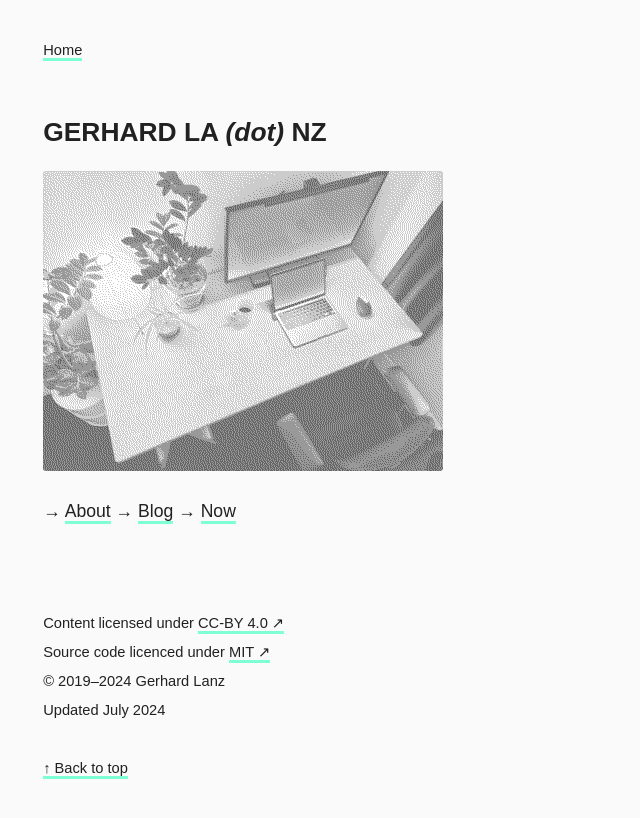
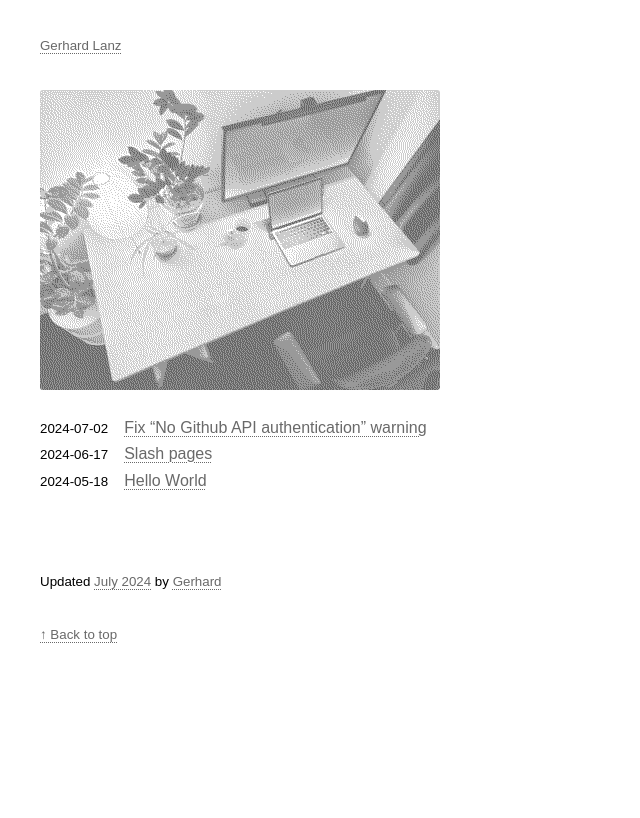
Before and after one commit to gerhardlanz/gerhardla.nz, a Jekyll site: the page built from README.md, in a window 1280 px wide. Shown: the top 818 px of the page, without its empty margins (0-640 px from the left). Built offline with Jekyll 4.4.1, drawn with Linux system fonts in a browser that asks for light colours; Markdown is read by kramdown in place of the engine named in the settings; our own code applies the rules of GitHub Pages for plain Markdown files.

Commit message:
chore: site redesign

```diff
--- a/README.md
+++ b/README.md
@@ -3,10 +3,10 @@ layout: default
 permalink: /
 ---
 
-# GERHARD LA *(dot)* NZ
-
 <img src="assets/desk.jpeg" width='400' height='300' alt="Gerhard's desk">
 
-→ [About](about)
-→ [Blog](blog)
-→ [Now](now)
+<ul style="list-style-type:none;padding:0;">
+{% for post in site.posts %}
+<li><small style="margin-right: 1rem">{{ post.date | date: "%Y-%m-%d" }}</small><a href="{{ post.url }}">{{ post.title }}</a></li>
+{% endfor %}
+</ul>
--- a/_layouts/default.html
+++ b/_layouts/default.html
@@ -3,7 +3,7 @@
 
 <head>
     <style>
-        :root{color-scheme:light dark}body{color:light-dark(#212121, #fafafa);background-color:light-dark(#fafafa, #212121);font:110%/1.65 sans-serif}article,footer,nav{margin:2em;max-width:60ch}h1,h2,h3{line-height:1.2;margin-top:2em;text-wrap:balance}a{color:unset;border-bottom:solid aquamarine;text-decoration:none}blockquote{border-left:solid 1px;font:italic 95%/1.4 sans-serif;margin:2.5rem 0;padding:0 4%}code{background-color:light-dark(#f5f5f5, #333);border-radius:3px;margin-right:2px;padding:0.2em 0.3em;white-space:nowrap}pre code{background-color:light-dark(#f5f5f5, #333);border-radius:3px;display:inline-block;margin:auto -1em;padding:0.65em 1em;white-space:pre-wrap;word-wrap:break-word}time{font:90%/1.4 sans-serif}img{border-radius:3px;max-width:100%}
+        :root{color-scheme:light dark}body{color:light-dark();background-color:light-dark();font:100%/1.65 sans-serif}article,footer,nav{margin:2em;max-width:60ch}h1,h2,h3{line-height:1.2;margin-top:2em;text-wrap:balance}a{color:light-dark(DimGray, DarkGray);text-underline-offset:3px;text-decoration-style:dotted;text-decoration-color:light-dark(DimGray, DarkGray);text-decoration-thickness:1px;transition:background 0.2s linear}a:hover{background:light-dark(#3FC,#0FC) !important}blockquote{border-left:solid 1px;font:italic 95%/1.4 sans-serif;margin:2.5rem 0;padding:0 4%}code{background-color:light-dark(WhiteSmoke, Black);border-radius:3px;margin-right:2px;padding:0.2em 0.3em;white-space:nowrap}pre code{background-color:light-dark(WhiteSmoke, Black);border-radius:3px;display:inline-block;margin:auto -1em;padding:0.65em 1em;white-space:pre-wrap;word-wrap:break-word}img{border-radius:3px;max-width:100%}
     </style>
     <meta charset="UTF-8">
     <meta name="robots" content="noindex, nofollow">
@@ -22,26 +22,22 @@
     <meta name="theme-color" content="#333" media="(prefers-color-scheme: light)">
     <link rel="canonical" href="{{ page.url | prepend: site.url }}">
     {% feed_meta %}
-    <title>{% if page.permalink == '/' %}{{ site.title }}{% else %}{{ page.title }} • {{ site.title }}{% endif %}</title>
+    <title>{% if page.permalink == '/' %}{{ site.title }}{% else %}{{ page.title }} • {{ site.title }}{% endif %}
+    </title>
 </head>
 
 <body>
     <div>
         <nav>
             <small>
-                <a href="/">Home</a>
+                <a href="/">Gerhard Lanz</a>
             </small>
         </nav>
         <article>{{ content }}<br></article>
         <footer>
             <small>
-                Content licensed under <a href="http://creativecommons.org/licenses/by/4.0/">CC-BY 4.0 ↗</a><br>
-                Source code licenced under <a href="https://github.com/gerdspatial/gerhardla.nz/blob/master/LICENSE">MIT
-                    ↗</a><br>
-                © 2019–2024 Gerhard Lanz<br>
-                Updated {{ "now" | date: "%B %Y" }}<br><br>
+                Updated <a href="/now">{{ "now" | date: "%B %Y" }}</a> by <a href="/about">Gerhard</a><br><br>
                 <a href="#">↑ Back to top</a>
-            </small>
         </footer>
     </div>
 </body>
--- a/now.md
+++ b/now.md
@@ -4,4 +4,6 @@ layout: default
 
 # Now
 
+<small>2024-07-13</small>
+
 * Refocusing. No hurry, no pause
```
Also changed, not shown: _layouts/post.html (+4 -3 lines), _posts/2024-06-17-slashes.md (+1 -1 lines), _posts/2024-07-02-fix-no-github-api-authentication-warning.md (+2 -2 lines).
